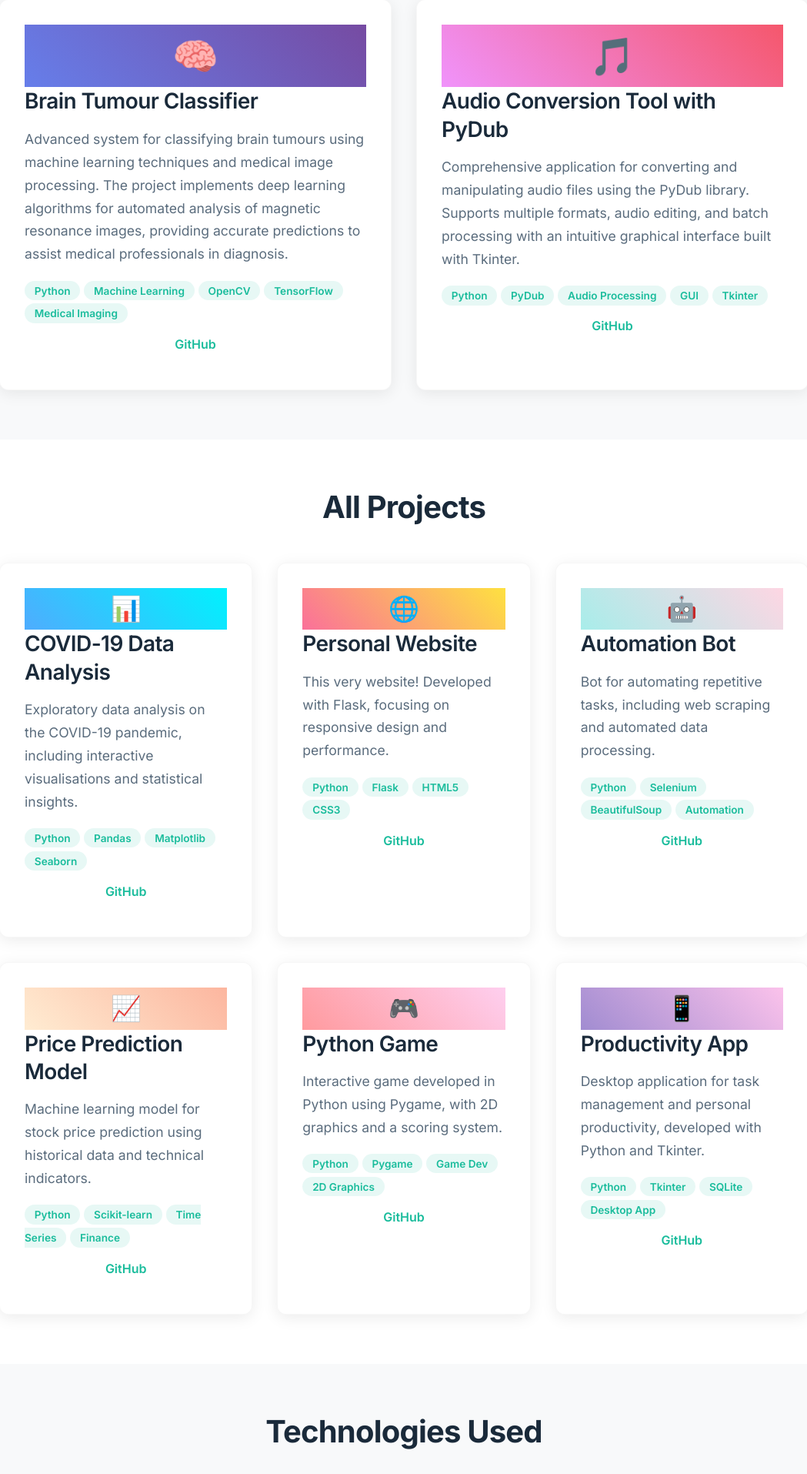
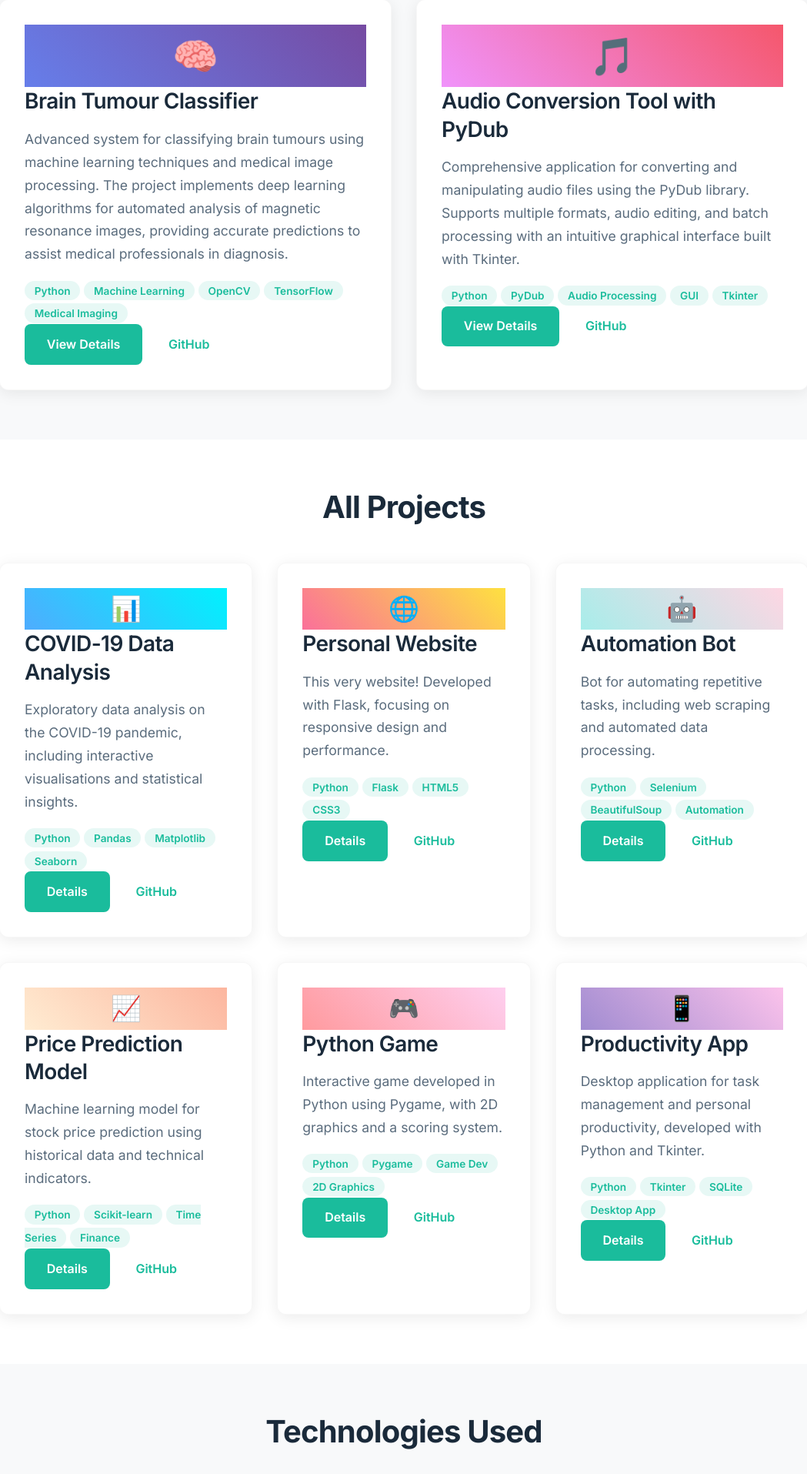
Before and after one commit to wolflergf/portfolio_flask, a Flask app: page /projects in a window 1280 px wide. Shown: the part 560-2475 px from the top of the page at 77% size, without its empty margins (115-1164 px from the left). Run offline with Flask 3, Linux system fonts and the light colour scheme; some libraries are stand-ins or nearby versions.

```diff
--- a/templates/index.html
+++ b/templates/index.html
@@ -71,7 +71,12 @@
                 <div class="card-actions">
                     <a href="{{ url_for('project_detail', slug=project.slug) }}" class="btn btn-primary">View Details</a>
                     {% if project.github_url %}
+                <div class="card-actions">
+                    <a href="{{ url_for('project_detail', slug=project.slug) }}" class="btn btn-primary">View Details</a>
+                    {% if project.github_url %}
                     <a href="{{ project.github_url }}" class="btn btn-github" target="_blank" rel="noopener">GitHub</a>
+                    {% endif %}
+                </div>
                     {% endif %}
                 </div>
             </div>
--- a/templates/projects.html
+++ b/templates/projects.html
@@ -27,7 +27,12 @@
                     <span class="tag">{{ tag }}</span>
                     {% endfor %}
                 </div>
+                <div class="card-actions">
+                    <a href="{{ url_for('project_detail', slug=project.slug) }}" class="btn btn-primary">View Details</a>
+                    {% if project.github_url %}
                     <a href="{{ project.github_url }}" class="btn btn-github" target="_blank" rel="noopener">GitHub</a>
+                    {% endif %}
+                </div>
             </div>
             {% endfor %}
         </div>
@@ -51,7 +56,12 @@
                     <span class="tag">{{ tag }}</span>
                     {% endfor %}
                 </div>
+                <div class="card-actions">
+                    <a href="{{ url_for('project_detail', slug=project.slug) }}" class="btn btn-primary">Details</a>
+                    {% if project.github_url %}
                     <a href="{{ project.github_url }}" class="btn btn-github" target="_blank" rel="noopener">GitHub</a>
+                    {% endif %}
+                </div>
             </div>
             {% endfor %}
         </div>
```
